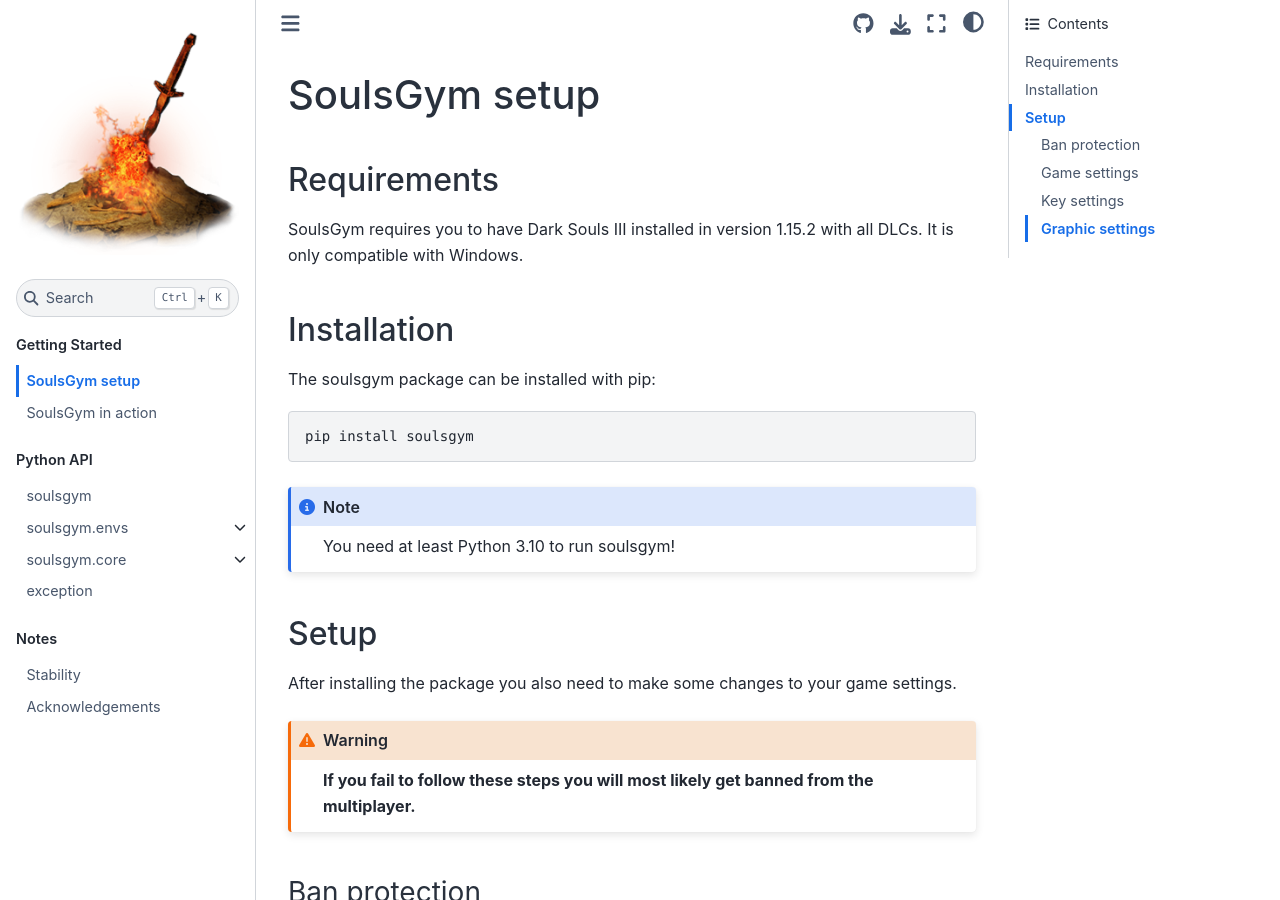
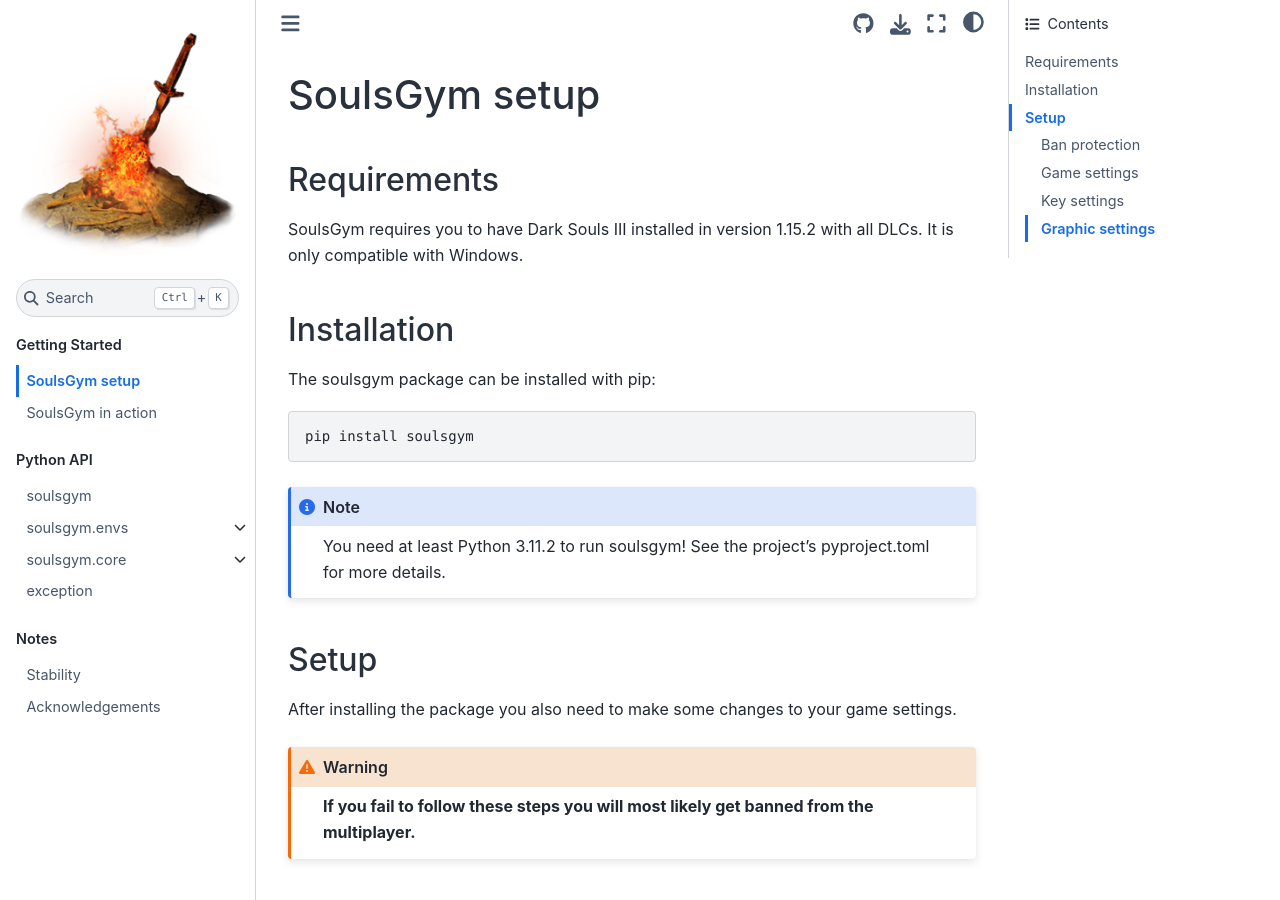
Before and after one commit to amacati/SoulsGym, a Sphinx documentation site: the page built from docs/getting_started/setup.rst, in a window 1280 px wide and 900 px high. Built offline with Sphinx 7.4.7 and the Sphinx Book theme 1.1.4, drawn with Linux system fonts in a browser that asks for light colours; pages that are not in the unit, such as notebooks, are missing from menus; some of the changed text lies outside the part shown.

Commit message:
Update docs

```diff
--- a/docs/getting_started/setup.rst
+++ b/docs/getting_started/setup.rst
@@ -17,7 +17,8 @@
     pip install soulsgym
 
 .. note::
-    You need at least Python 3.10 to run soulsgym!
+    You need at least Python 3.11.2 to run soulsgym! See the project's pyproject.toml for more
+    details.
 
 Setup
 ~~~~~
```
Also changed, not shown: other parts of docs/getting_started/setup.rst (+1 -1 lines).
